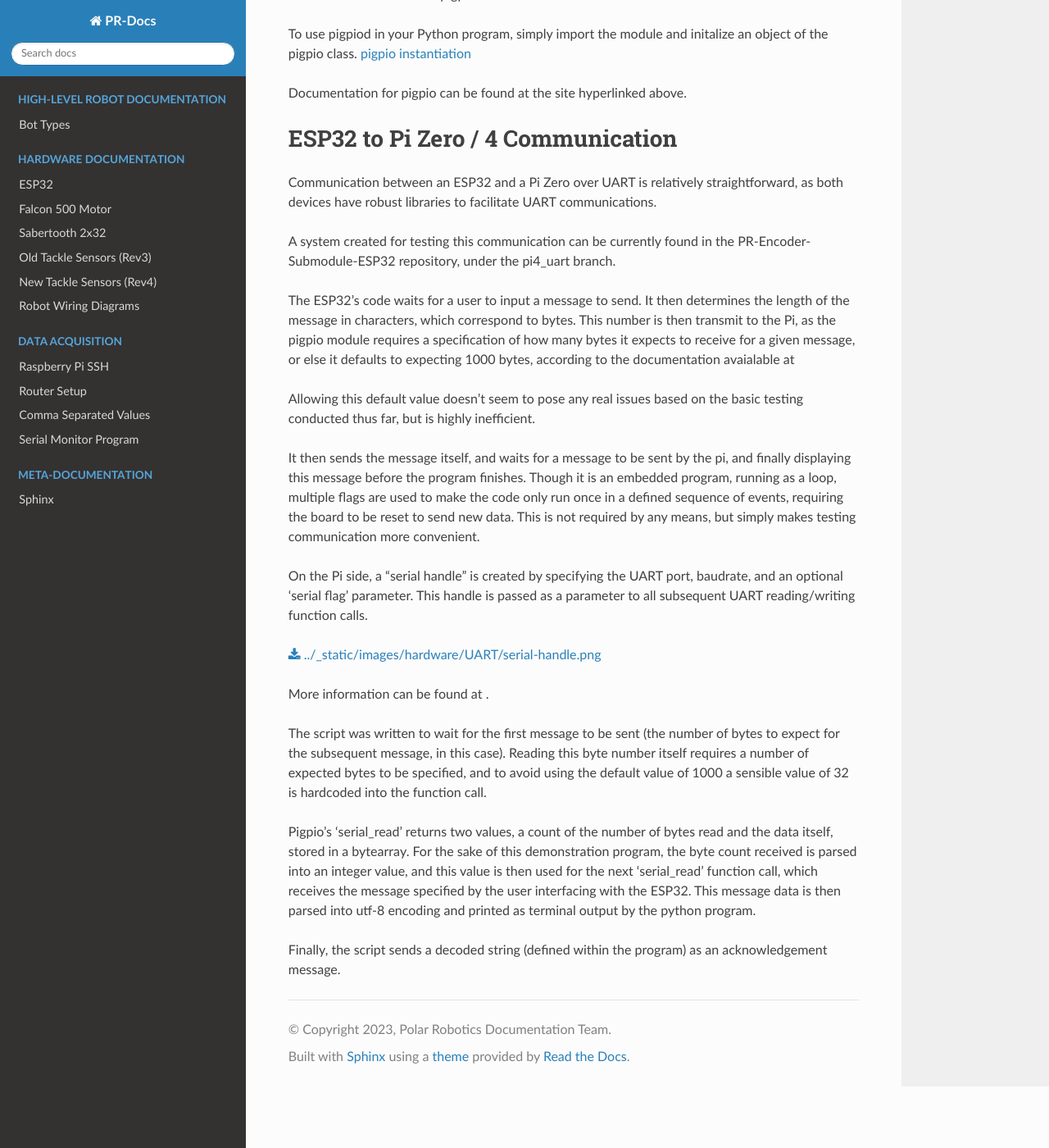
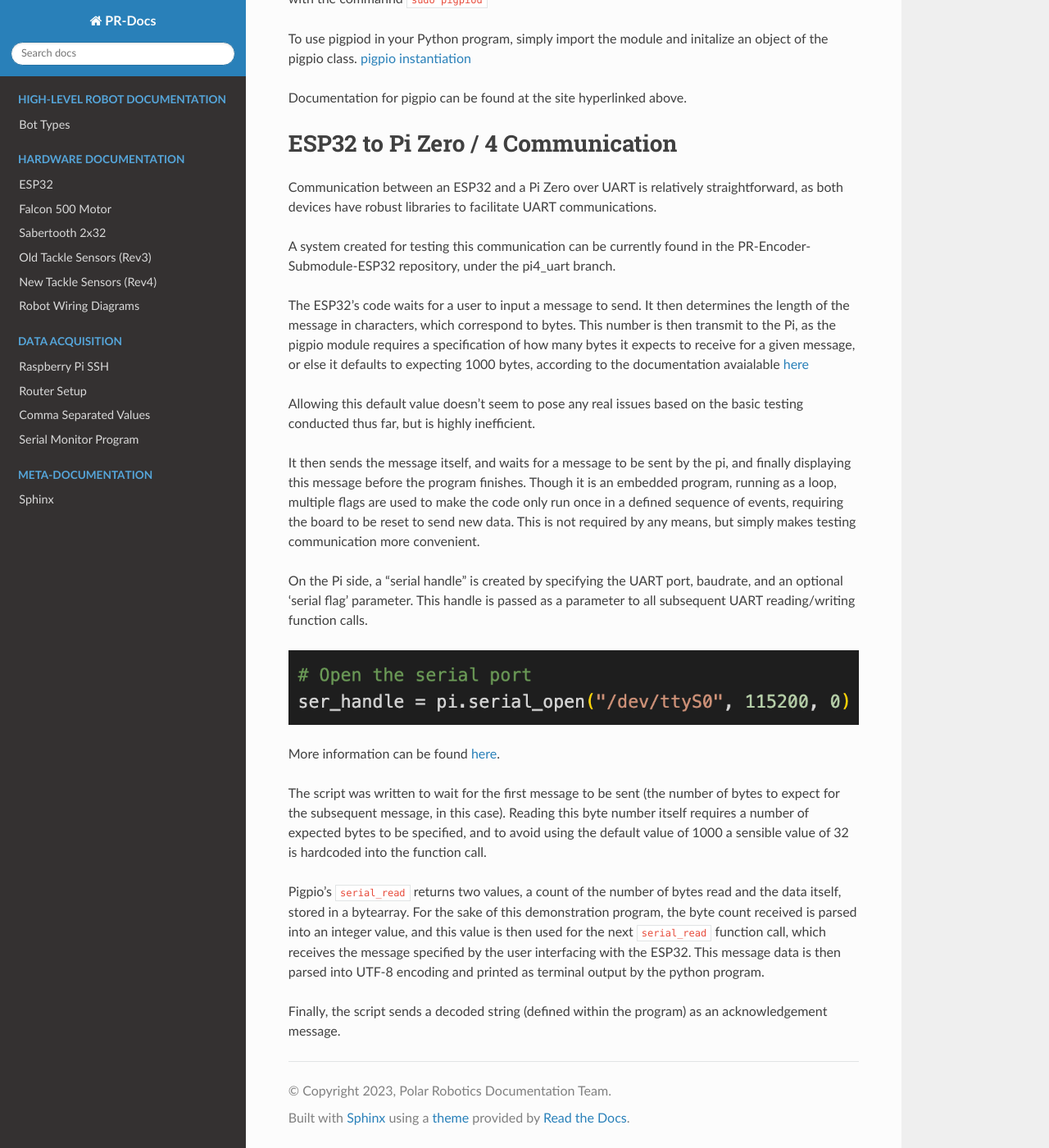
Before and after one commit to PolarRobotics/PR-Docs, a Sphinx documentation site: the page built from docs/source/hardware/uart.md, in a window 1280 px wide and 1400 px high, scrolled down 3665 px. Shown: the whole window at 82% size. Built offline with Sphinx 7.4.7 and the Read the Docs theme 2.0.0, drawn with Linux system fonts in a browser that asks for light colours; pages that are not in the unit, such as notebooks, are missing from menus; some of the changed text lies outside the part shown.

Commit message:
refactor uart docs

```diff
--- a/docs/source/hardware/uart.md
+++ b/docs/source/hardware/uart.md
@@ -13,14 +13,14 @@ An ESP32 generally has three available UART interfaces, UART0, UART1, AND UART2.
 UART1 is used by the ESP's serial monitor by default, and the pins UART1 is generally reserved for flash memory, leaving UART2 as the primary UART channel available. Its worth noting that pin definitions for the UART channels can vary by model, so its important to consult available documentation for the specific board your working with.
 
 # UART Communication w/ Pi Zero / Pi 4
-You can check if UART is enabled by searching through your available ports and looking for a port ending in "S0"
+You can check if UART is enabled by searching through your available ports and looking for a port ending in `S0`
 See the figure below for an example of how to check this
 
-If the port isn't found, you must run 'sudo raspi-config' to enter the Raspian configuration screen to enable the firmware, which brings you to following screen:
+If the port isn't found, you must run `sudo raspi-config` to enter the Raspian configuration screen to enable the firmware, which brings you to following screen:
 
 ![Step 1](../_static/images/hardware/UART/config-1.png)
 
-From there, you must navigate to "Interface Options" and then "Serial Port," using the arrow keys for navigation and the ENTER key for selection.
+From there, you must navigate to `Interface Options` and then `Serial Port`, using the arrow keys for navigation and the ENTER key for selection.
 
 ![Step 2](../_static/images/hardware/UART/config-2.png)
 
@@ -36,14 +36,14 @@ The following screen should result.
 
 ![Step 5](../_static/images/hardware/UART/config-5.png)
 
-When prompted to reboot, select 'yes.' If you're not prompted to reboot, hit the TAB key twice and press ENTER to select 'Finish.'
+When prompted to reboot, select `yes`. If you're not prompted to reboot, hit the TAB key twice and press ENTER to select `Finish`.
 
 Once the device reboots you should now be able to find the "S0" port mentioned earlier. This is the port used for UART communication via the TX and RX GPIO pins present on the Pi.
 
 # Interfacing with UART through pigpio
 Uart communication on [Raspbian](https://www.raspbian.org)-based Pi systems can be achieved through use of the [pigpio library](https://abyz.me.uk/rpi/pigpio/), available as both a Python module and a C library.
 
-To run pigpio-based programs with Python in Raspbian, you must first launch the pigpio daemon with the commannd 'sudo pigpiod'
+To run pigpio-based programs with Python in Raspbian, you must first launch the pigpio daemon with the commannd `sudo pigpiod`
 
 To use pigpiod in your Python program, simply import the module and initalize an object of the pigpio class.
 [pigpio instantiation](../_static/images/hardware/UART/pigpio.png)
@@ -55,7 +55,7 @@ Communication between an ESP32 and a Pi Zero over UART is relatively straightfor
 
 A system created for testing this communication can be currently found in the PR-Encoder-Submodule-ESP32 repository, under the pi4_uart branch.
 
-The ESP32's code waits for a user to input a message to send. It then determines the length of the message in characters, which correspond to bytes. This number is then transmit to the Pi, as the pigpio module requires a specification of how many bytes it expects to receive for a given message, or else it defaults to expecting 1000 bytes, according to the documentation avaialable at [](https://abyz.me.uk/rpi/pigpio/python.html#serial_read)
+The ESP32's code waits for a user to input a message to send. It then determines the length of the message in characters, which correspond to bytes. This number is then transmit to the Pi, as the pigpio module requires a specification of how many bytes it expects to receive for a given message, or else it defaults to expecting 1000 bytes, according to the documentation avaialable [here](https://abyz.me.uk/rpi/pigpio/python.html#serial_read)
 
 Allowing this default value doesn't seem to pose any real issues based on the basic testing conducted thus far, but is highly inefficient.
 
@@ -63,12 +63,12 @@ It then sends the message itself, and waits for a message to be sent by the pi,
 
 On the Pi side, a "serial handle" is created by specifying the UART port, baudrate, and an optional 'serial flag' parameter. This handle is passed as a parameter to all subsequent UART reading/writing function calls.
 
-[](../_static/images/hardware/UART/serial-handle.png)
+![](../_static/images/hardware/UART/serial-handle.png)
 
-More information can be found at [](http://abyz.me.uk/rpi/pigpio/python.html#serial_open).
+More information can be found [here](http://abyz.me.uk/rpi/pigpio/python.html#serial_open).
 
 The script was written to wait for the first message to be sent (the number of bytes to expect for the subsequent message, in this case). Reading this byte number itself requires a number of expected bytes to be specified, and to avoid using the default value of 1000 a sensible value of 32 is hardcoded into the function call.
 
-Pigpio's 'serial_read' returns two values, a count of the number of bytes read and the data itself, stored in a bytearray. For the sake of this demonstration program, the byte count received is parsed into an integer value, and this value is then used for the next 'serial_read' function call, which receives the message specified by the user interfacing with the ESP32. This message data is then parsed into utf-8 encoding and printed as terminal output by the python program.
+Pigpio's `serial_read` returns two values, a count of the number of bytes read and the data itself, stored in a bytearray. For the sake of this demonstration program, the byte count received is parsed into an integer value, and this value is then used for the next `serial_read` function call, which receives the message specified by the user interfacing with the ESP32. This message data is then parsed into UTF-8 encoding and printed as terminal output by the python program.
 
 Finally, the script sends a decoded string (defined within the program) as an acknowledgement message.
```
